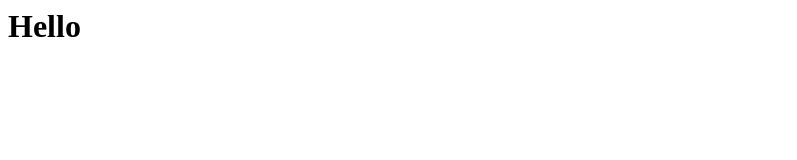
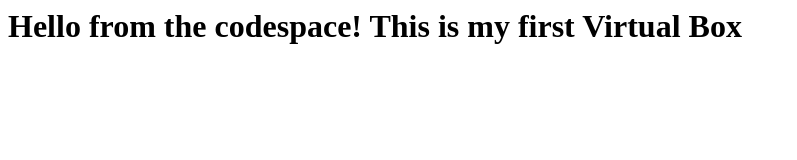
Before and after one commit to Covenant898/skills-code-with-codespaces, a plain HTML site: page index.html in a window 1280 px wide. Shown: the whole page, without its empty margins (0-797 px from the left). Drawn offline with Linux system fonts and the light colour scheme.

Commit message:
Adding hello from the codespace!

```diff
--- a/index.html
+++ b/index.html
@@ -1,3 +1,3 @@
 <html>
-  <h1>Hello</h1>
+  <h1>Hello from the codespace! This is my first Virtual Box</h1>
 </html>
```
